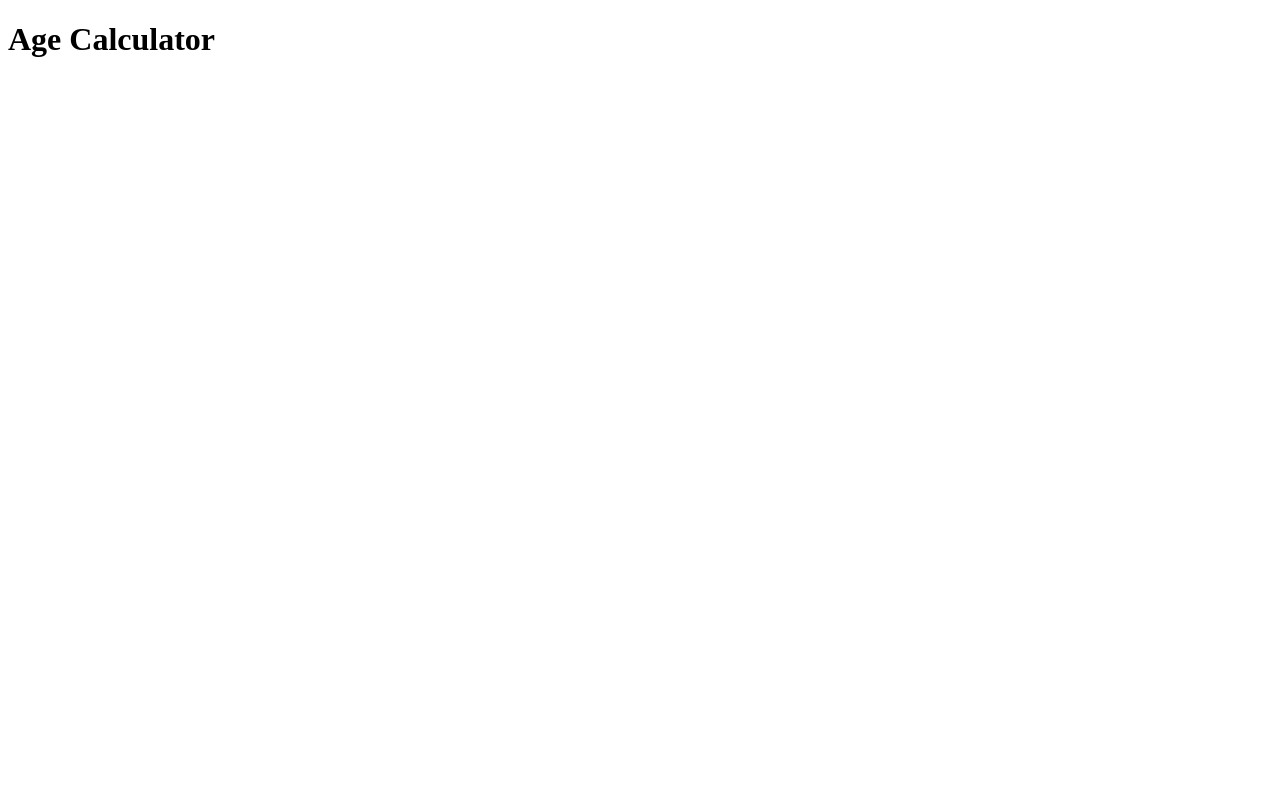
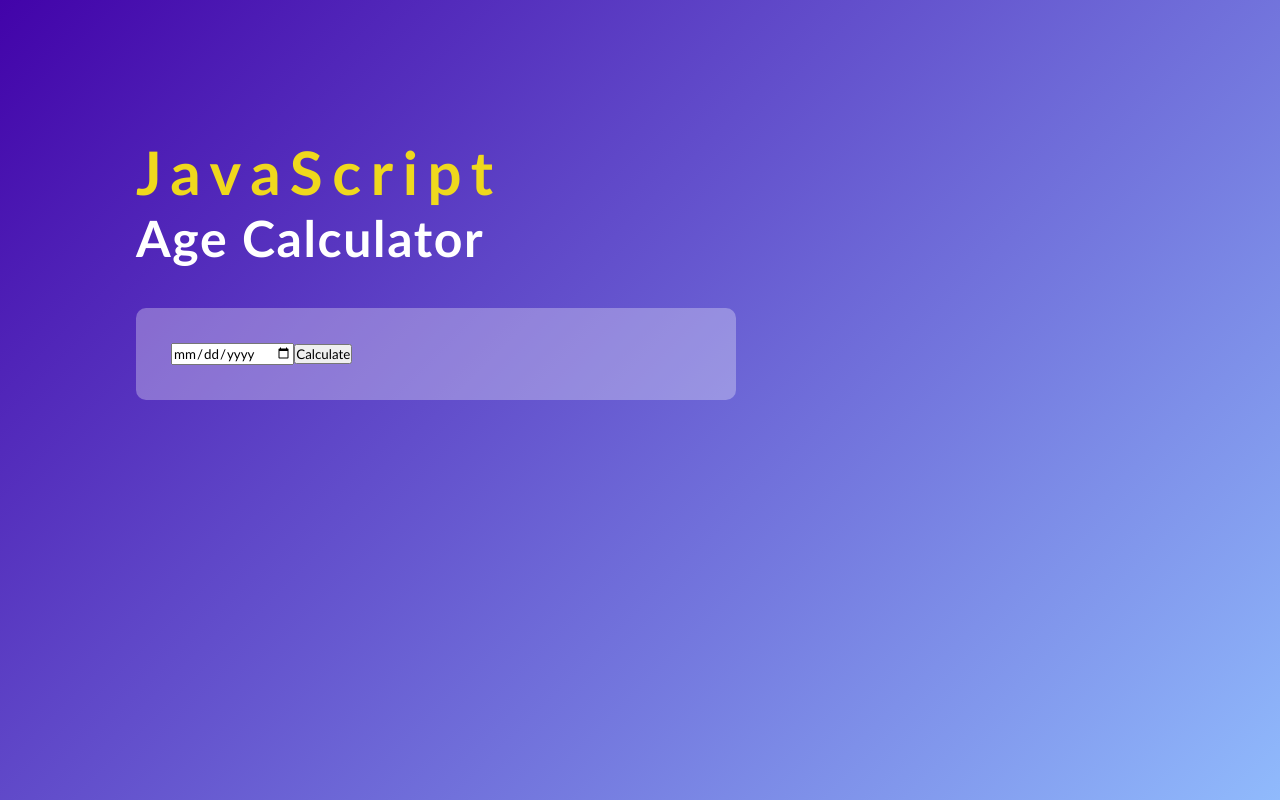
Before and after one commit to rirefat/JavaScript-Age-Calculator, a plain HTML site: page index.html in a window 1280 px wide. Drawn offline with Linux system fonts and the light colour scheme.

Commit message:
done upto styling the input field

```diff
--- a/index.html
+++ b/index.html
@@ -7,8 +7,20 @@
     <link rel="stylesheet" href="style.css">
 </head>
 <body>
+    <div class="container">
+        <div class="calculator">
+            <h1><span class="js">JavaScript</span> <br>Age Calculator</h1>
 
-    <h1>Age Calculator</h1>
+            <div class="input-box">
+                <input type="date" name="date" id="date">
+                <button type="button">Calculate</button>
+            </div>
+        </div>
+    </div>
+
+    <!-- <footer>
+        <p>Developed By Rafiul Islam Refat</p>
+    </footer> -->
 
     <script src="app.js"></script>
 </body>
--- /dev/null
+++ b/style.scss
@@ -0,0 +1,44 @@
+*{
+    margin: 0;
+    padding: 0;
+    box-sizing: border-box;
+    font-family: 'Gill Sans', 'Gill Sans MT', Calibri, 'Trebuchet MS', sans-serif;
+}
+
+body{
+    .container{
+        width: 100%;
+        min-height: 100vh;
+        background: linear-gradient(135deg, #4203a9, #90bafc);
+        padding: 10px;
+        color: #fff;
+
+        .calculator{
+            width: 100%;
+            max-width: 600px;
+            margin-left: 10%;
+            margin-top: 10%;
+
+            h1{
+                font-size: 50px;
+                letter-spacing: 0.1rem;
+
+                .js{
+                    color: #EFD81D;
+                    letter-spacing: 0.6rem;
+                    font-size: 60px;
+                }
+            }
+
+            .input-box{
+                margin: 40px 0;
+                padding: 35px;
+                border-radius: 10px;
+                background-color: rgba(255, 255, 255, 0.3);
+                display: flex;
+                align-items: center;
+                justify-content: start;
+            }
+        }
+    }
+}
```
Also changed, not shown: style.css, 1 other file.
